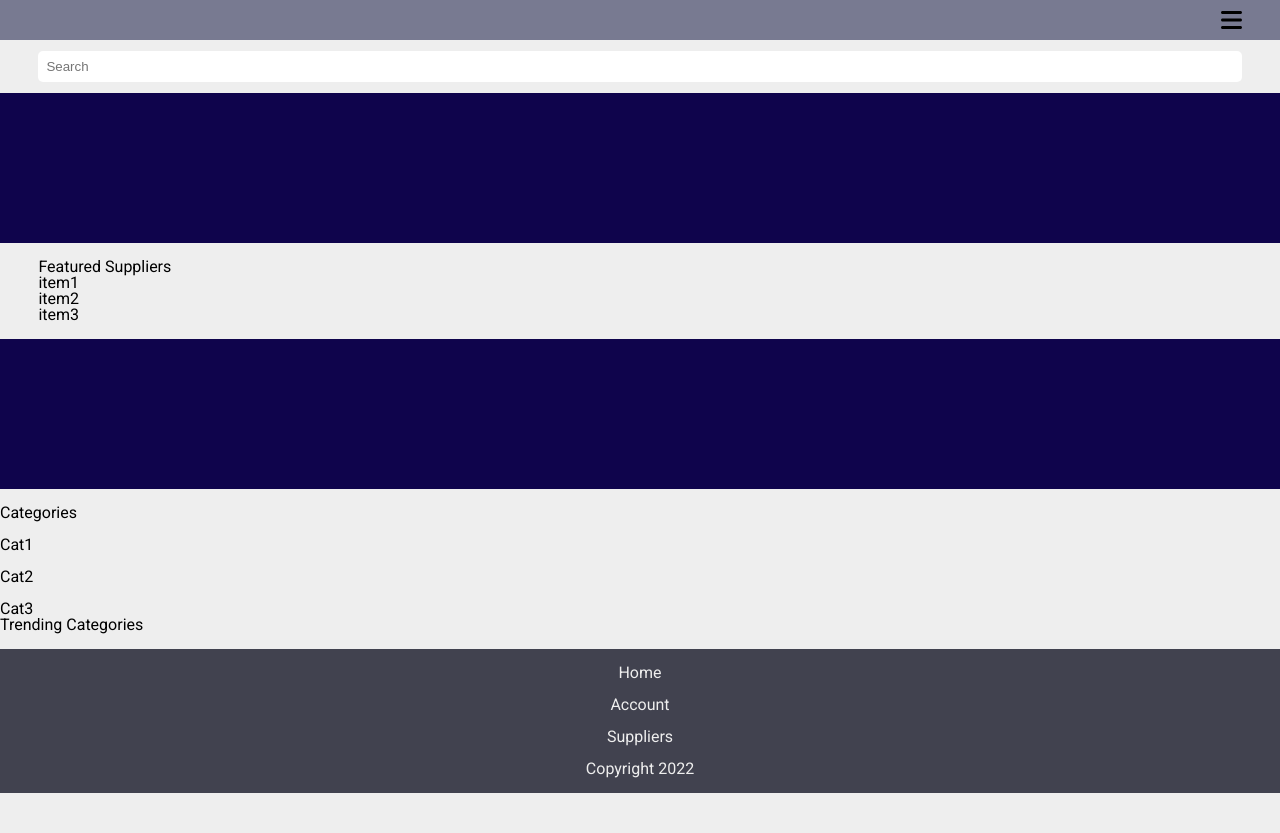
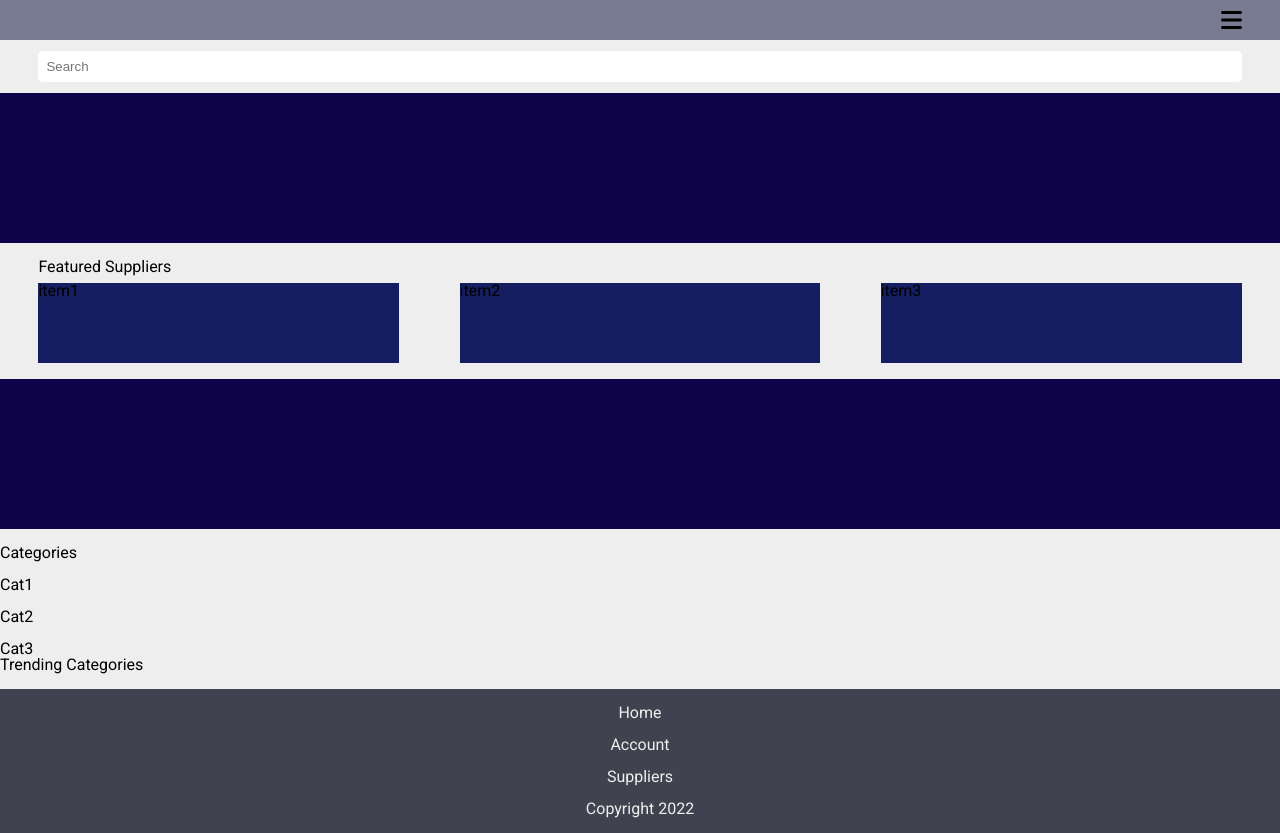
Before and after one commit to TrellixVulnTeam/Compe_UCE2, a plain HTML site: page index.html in a window 1280 px wide. Before the commit the page ends 800 px from the top, so only its background shows below. Drawn offline with Linux system fonts and the light colour scheme.

Commit message:
featured suppliers
featured supliers complete

```diff
--- a/css/home/suppliers.css
+++ b/css/home/suppliers.css
@@ -1,3 +1,23 @@
 .suppliers {
     margin-bottom: 1rem;
 }
+
+.suppliers__container {
+    display: flex;
+    flex-direction: column;
+}
+
+.suppliers__container h1{
+    margin-bottom: 0.5rem;
+}
+
+.suppliers__container__flex {
+    display: flex;
+    justify-content: space-between;
+}
+
+.suppliers__container__flex div {
+    width: 30%;
+    height: 5rem;
+    background-color: var(--normalAzul);
+}
--- a/index.html
+++ b/index.html
@@ -38,9 +38,9 @@
         </div>
     </section>
     <section class="suppliers">
-        <div class="container">
+        <div class="container suppliers__container">
             <h1>Featured Suppliers</h1>
-            <div>
+            <div class="suppliers__container__flex">
                 <div>item1</div>
                 <div>item2</div>
                 <div>item3</div>
```
